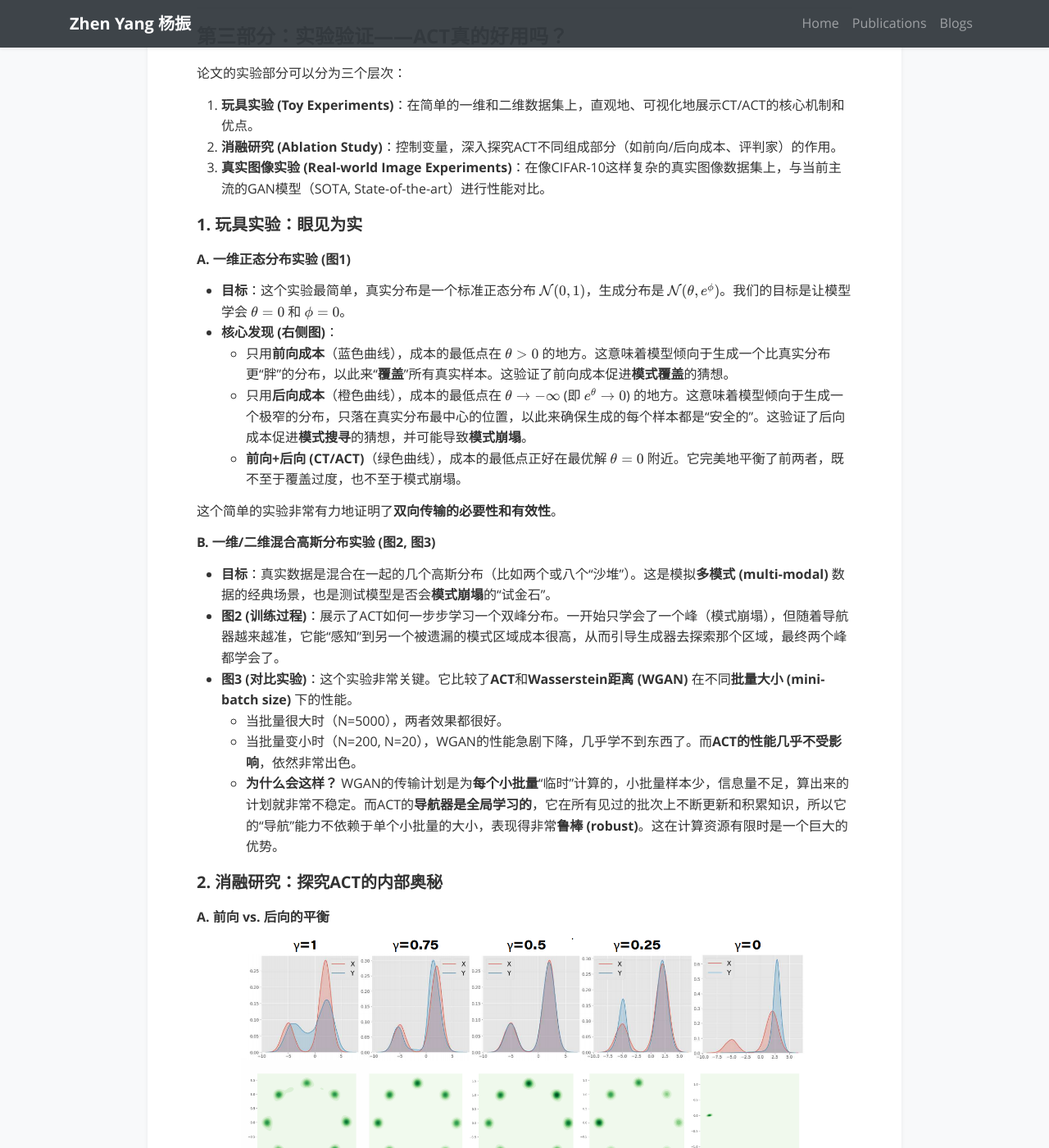
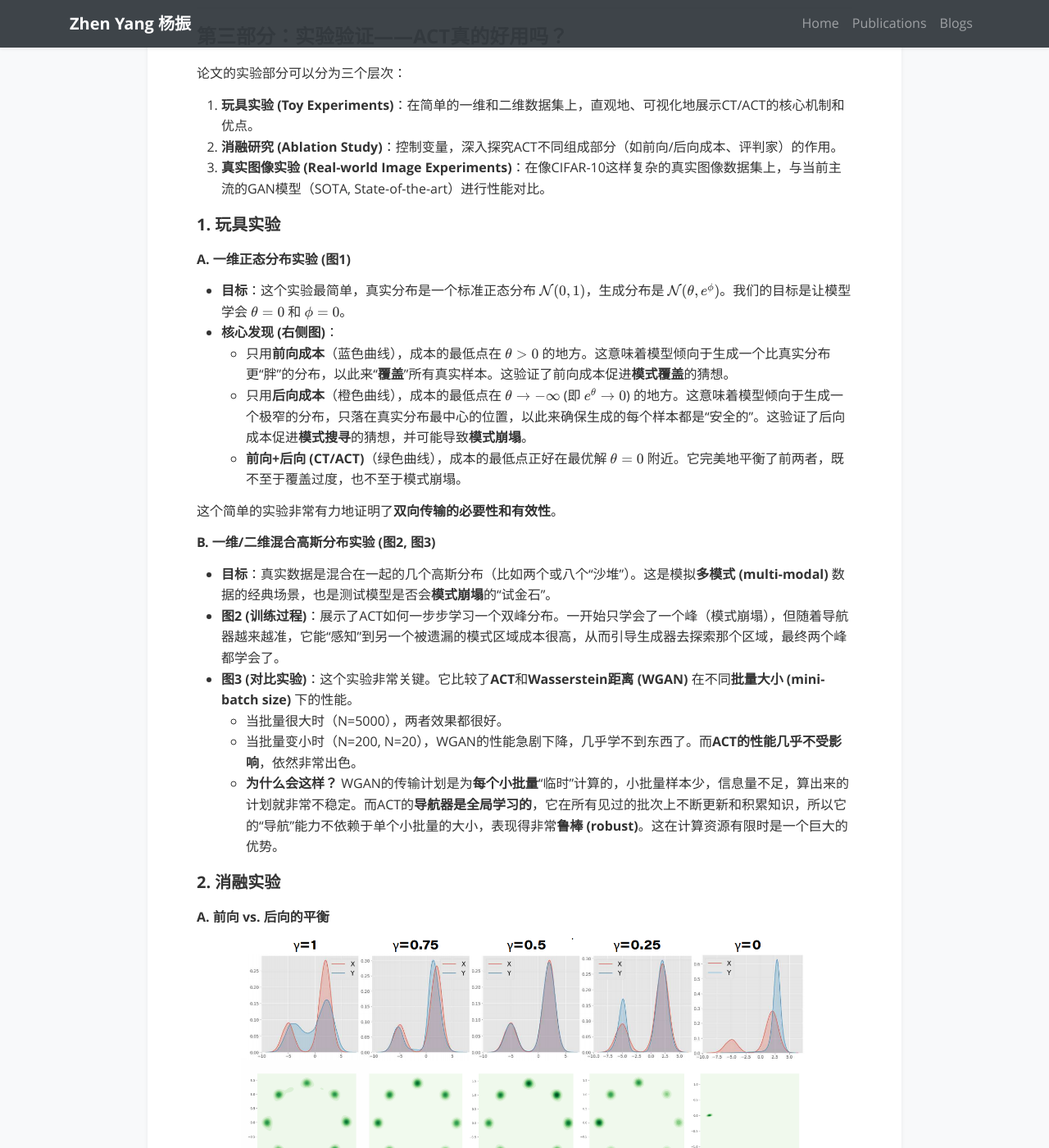
Before and after one commit to MichaelYeung2004/michaelyeung2004.github.io, a Jekyll site: the page built from _blogs/2026-01-16-research-notes.md, in a window 1280 px wide and 1400 px high, scrolled down 5168 px. Shown: the whole window at 82% size. Built offline with Jekyll 4.4.1, drawn with Linux system fonts in a browser that asks for light colours; nearby versions of some CDN libraries; a style sheet for code colours, icons or effects is not loaded; some of the changed text lies outside the part shown.

```diff
--- a/_blogs/2026-01-16-research-notes.md
+++ b/_blogs/2026-01-16-research-notes.md
@@ -182,7 +182,7 @@
 2.  **消融研究 (Ablation Study)**：控制变量，深入探究ACT不同组成部分（如前向/后向成本、评判家）的作用。
 3.  **真实图像实验 (Real-world Image Experiments)**：在像CIFAR-10这样复杂的真实图像数据集上，与当前主流的GAN模型（SOTA, State-of-the-art）进行性能对比。
 
-#### **1. 玩具实验：眼见为实**
+#### 1. 玩具实验
 
 **A. 一维正态分布实验 (图1)**
 
@@ -203,7 +203,7 @@
     *   当批量变小时（N=200, N=20），WGAN的性能急剧下降，几乎学不到东西了。而**ACT的性能几乎不受影响**，依然非常出色。
     *   **为什么会这样？** WGAN的传输计划是为**每个小批量**“临时”计算的，小批量样本少，信息量不足，算出来的计划就非常不稳定。而ACT的**导航器是全局学习的**，它在所有见过的批次上不断更新和积累知识，所以它的“导航”能力不依赖于单个小批量的大小，表现得非常**鲁棒 (robust)**。这在计算资源有限时是一个巨大的优势。
 
-#### **2. 消融研究：探究ACT的内部奥秘**
+#### 2. 消融实验
 
 **A. 前向 vs. 后向的平衡**
 
@@ -234,4 +234,4 @@
     *   **达到顶尖水平**：特别是在SNGAN这种强大的基线上，ACT-SNGAN的性能达到了与当时顶尖模型（SOTA）相媲美的水平。
     *   **即插即用**：这证明了ACT是一个**兼容性很强、即插即用**的模块。它不需要对原有的复杂网络结构做大改动，只需要替换掉衡量分布差异的“尺子”（损失函数），就能带来性能提升。
 
-**定性结果 (图7, 图8)**：展示了ACT生成的图像样本。可以看出，图像质量很高，多样性也很好，没有明显的模式崩塌迹象，这与定量的FID/IS指标结果相符。
+![image-20260120155824190](https://michaelyeung2004.github.io/assets/images/photos/image-20260120155824190.png)
```
Also changed, not shown: 1 other file.
